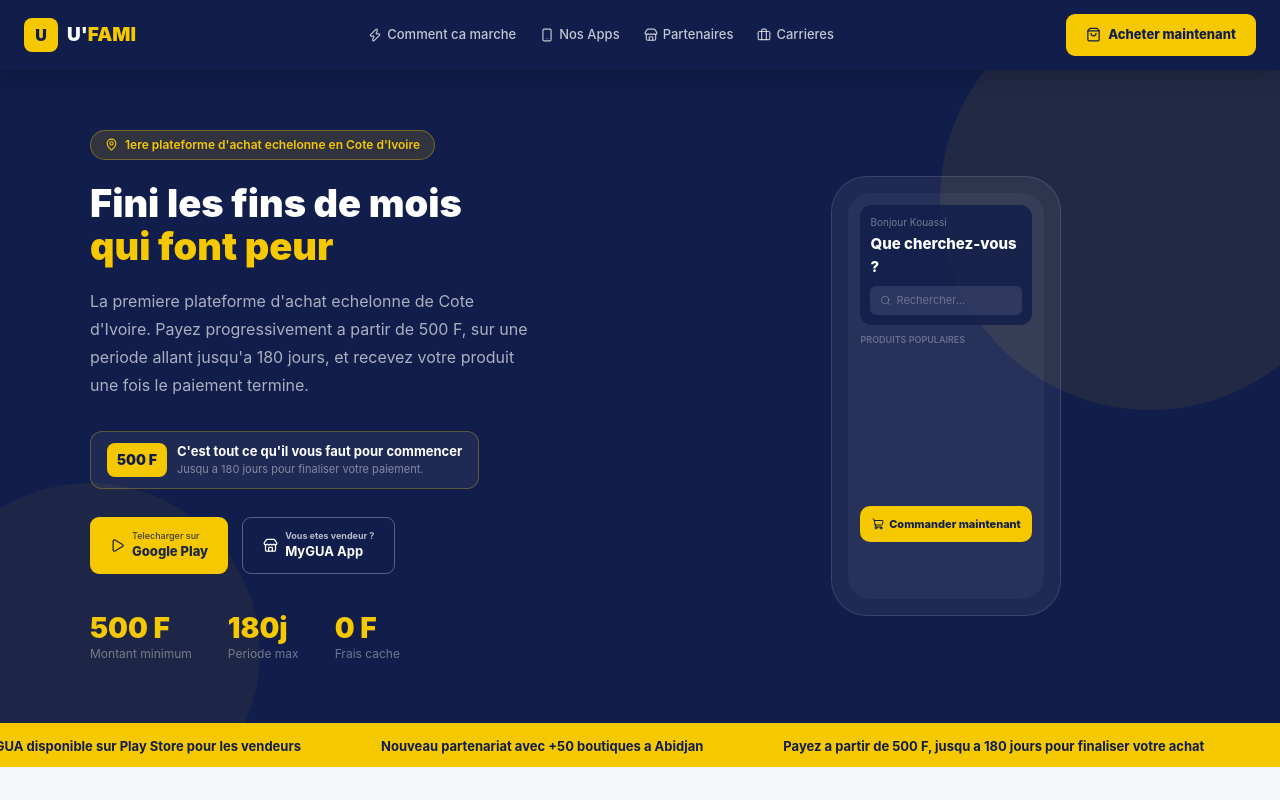
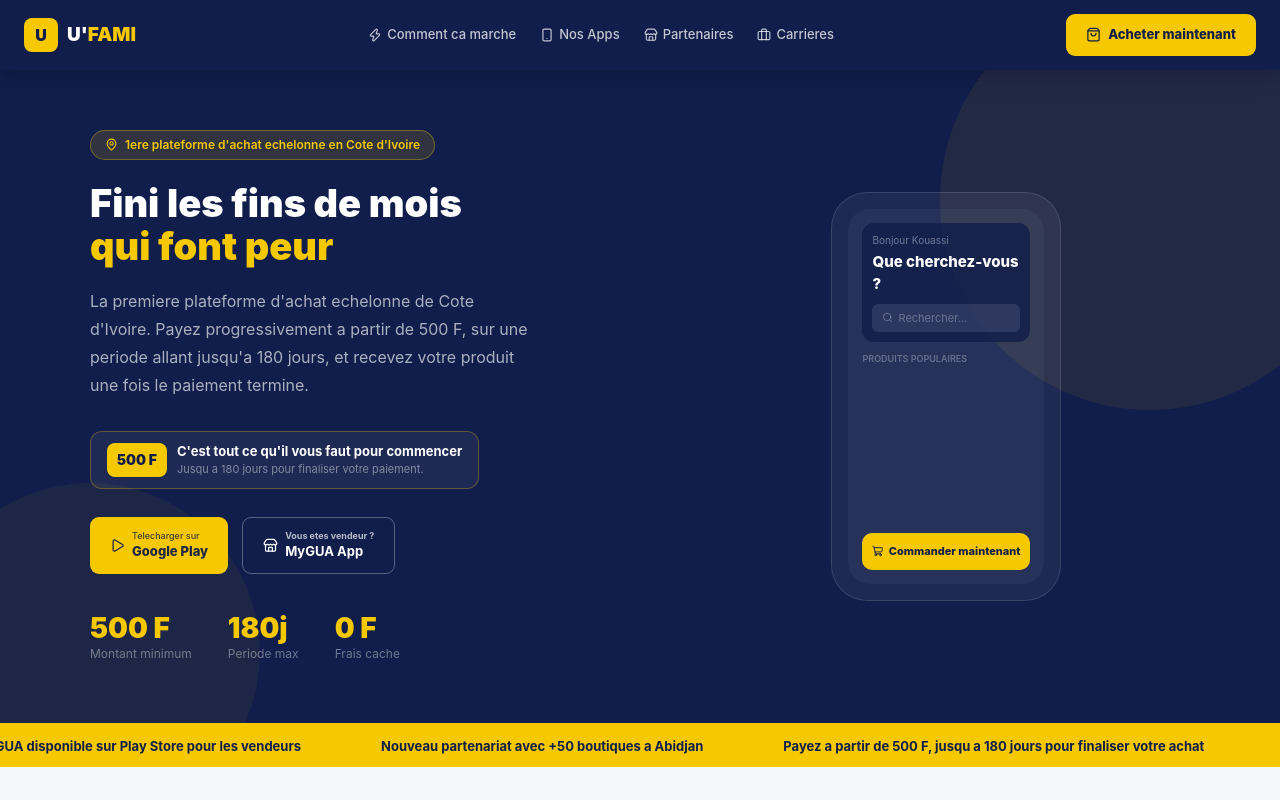
Before and after one commit to ufamiversion/ufami-vitrine, a Next.js app: page / in a window 1280 px wide. Shown: the top 800 px of the page. Built offline with nearby package versions, Linux system fonts and the light colour scheme; no server answers.

Commit message:
Mockup auto-adapte a son contenu, plus d'espace vide

```diff
--- a/app/page.tsx
+++ b/app/page.tsx
@@ -177,8 +177,8 @@ export default function Home() {
           </div>
 
           <div className="hero-phone-col">
-            <div style={{ width: 230, height: 440, background: 'rgba(255,255,255,.06)', border: '1px solid rgba(255,255,255,.12)', borderRadius: 36, padding: 16, margin: '0 auto', animation: 'float 4s ease-in-out infinite', overflow: 'hidden' }}>
-              <div style={{ background: 'rgba(255,255,255,.04)', borderRadius: 22, height: '100%', padding: 12, display: 'flex', flexDirection: 'column', gap: 8, overflow: 'hidden' }}>
+            <div style={{ width: 230, background: 'rgba(255,255,255,.06)', border: '1px solid rgba(255,255,255,.12)', borderRadius: 36, padding: 16, margin: '0 auto', animation: 'float 4s ease-in-out infinite' }}>
+              <div style={{ background: 'rgba(255,255,255,.04)', borderRadius: 22, padding: 14, display: 'flex', flexDirection: 'column', gap: 10 }}>
                 <div style={{ background: 'rgba(17,29,74,.8)', borderRadius: 12, padding: 10, flexShrink: 0 }}>
                   <div style={{ color: 'rgba(255,255,255,.4)', fontSize: 10, marginBottom: 3 }}>Bonjour Kouassi</div>
                   <div style={{ color: '#fff', fontSize: 15, fontWeight: 800 }}>Que cherchez-vous ?</div>
```
